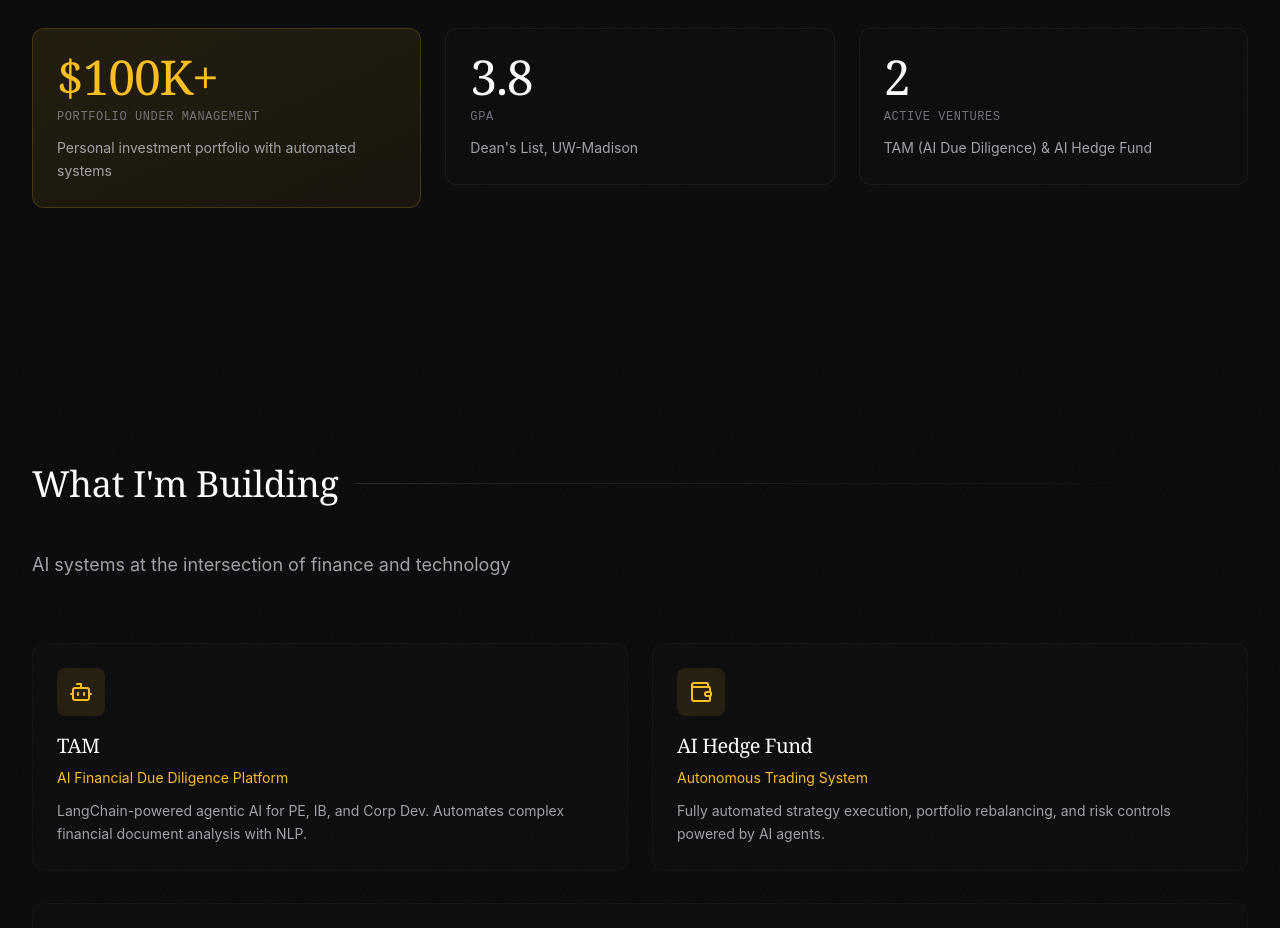
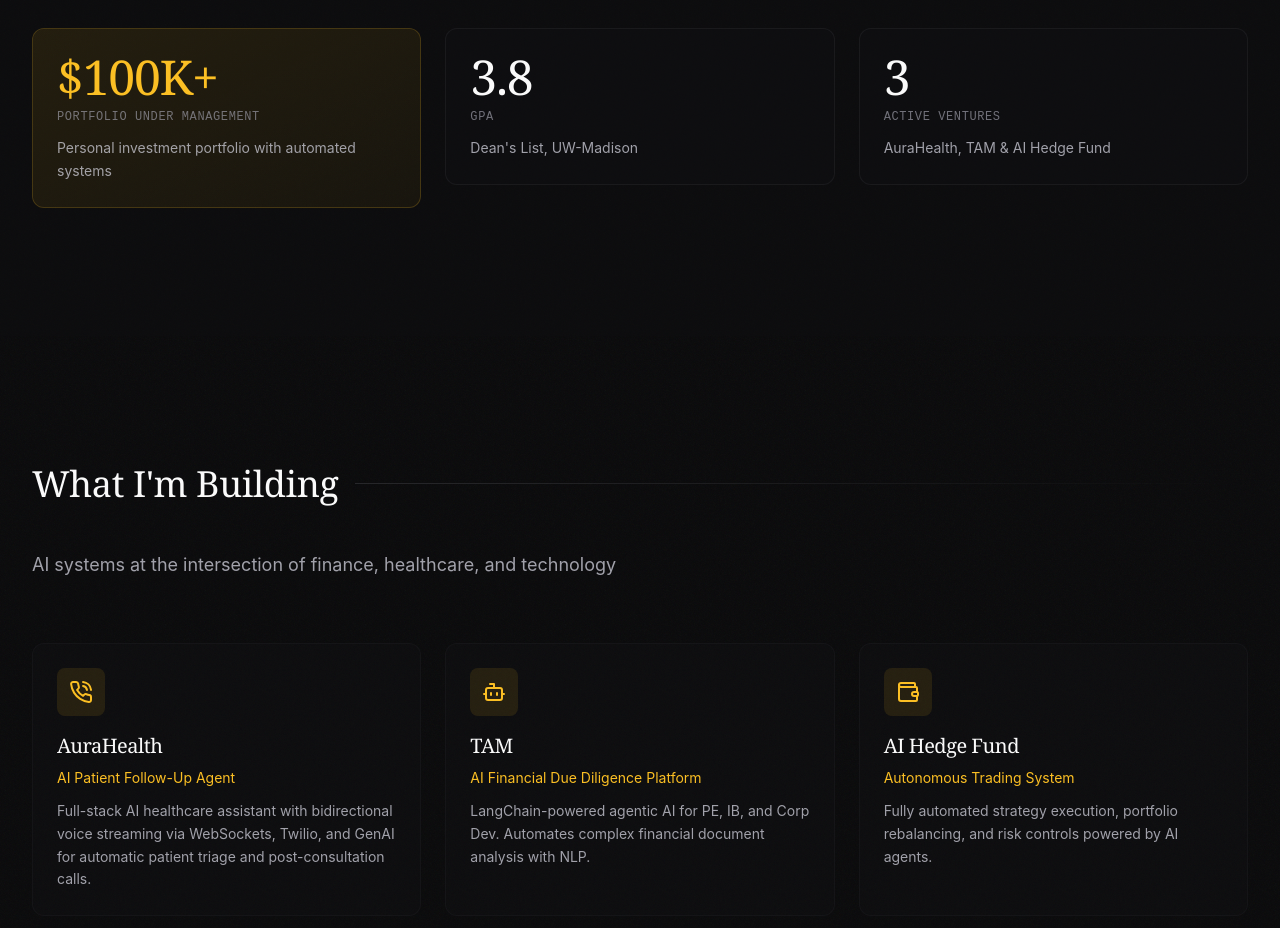
Before and after one commit to yasharvind12345/Personal-Website, a Next.js app in the folder yash-arvind-website/: page / in a window 1280 px wide. Shown: the part 900-1828 px from the top of the page. Built offline with nearby package versions, Linux system fonts and the light colour scheme.

Commit message:
feat: Add AuraHealth project to website

```diff
--- a/yash-arvind-website/app/page.tsx
+++ b/yash-arvind-website/app/page.tsx
@@ -9,6 +9,7 @@
   GraduationCap,
   Wallet,
   Download,
+  PhoneCall,
 } from 'lucide-react';
 
 import { Section, Button, StatCard } from '@/components';
@@ -27,9 +28,9 @@
     description: "Dean's List, UW-Madison",
   },
   {
-    value: '2',
+    value: '3',
     label: 'Active Ventures',
-    description: 'TAM (AI Due Diligence) & AI Hedge Fund',
+    description: 'AuraHealth, TAM & AI Hedge Fund',
   },
 ];
 
@@ -212,9 +213,29 @@
       {/* WHAT I'M BUILDING SECTION */}
       <Section
         heading="What I'm Building"
-        subheading="AI systems at the intersection of finance and technology"
+        subheading="AI systems at the intersection of finance, healthcare, and technology"
       >
-        <div className="grid grid-cols-1 md:grid-cols-2 gap-6">
+        <div className="grid grid-cols-1 md:grid-cols-2 lg:grid-cols-3 gap-6">
+          {/* AuraHealth */}
+          <motion.div
+            className="group p-6 rounded-xl bg-void-800/30 border border-steel-800/30 hover:border-steel-700/50 transition-all"
+            initial={{ opacity: 0, y: 20 }}
+            whileInView={{ opacity: 1, y: 0 }}
+            viewport={{ once: true }}
+          >
+            <div className="p-3 bg-accent-400/10 rounded-lg w-fit mb-4 group-hover:bg-accent-400/20 transition-colors">
+              <PhoneCall className="w-6 h-6 text-accent-400" />
+            </div>
+            <h3 className="font-display text-xl text-steel-50 mb-2">
+              AuraHealth
+            </h3>
+            <p className="text-sm text-accent-400 mb-3">AI Patient Follow-Up Agent</p>
+            <p className="text-steel-400 text-sm leading-relaxed">
+              Full-stack AI healthcare assistant with bidirectional voice streaming via WebSockets,
+              Twilio, and GenAI for automatic patient triage and post-consultation calls.
+            </p>
+          </motion.div>
+
           {/* TAM */}
           <motion.div
             className="group p-6 rounded-xl bg-void-800/30 border border-steel-800/30 hover:border-steel-700/50 transition-all"
--- a/yash-arvind-website/app/projects/page.tsx
+++ b/yash-arvind-website/app/projects/page.tsx
@@ -7,12 +7,25 @@
   Package,
   Wallet,
   ArrowRight,
+  PhoneCall,
 } from 'lucide-react';
 
 import { Section, ProjectCard, Tag, Button } from '@/components';
 
 // All ventures and projects
 const allVentures = [
+  {
+    title: 'AuraHealth',
+    description: 'AI Patient Follow-Up Agent',
+    longDescription: 'Developed an AI-powered healthcare assistant that automatically performs post-consultation follow-ups via phone calls. Built a full-stack system using FastAPI, Next.js, and WebSockets. Integrated Twilio for real-time bidirectional audio streaming, utilizing Google STT/TTS and Gemini 2.5 Flash for RAG-augmented symptom triage and doctor escalation.',
+    tags: ['FastAPI', 'Next.js', 'WebSockets', 'GenAI Voice', 'Twilio'],
+    status: 'active' as const,
+    icon: <PhoneCall size={24} />,
+    metrics: [
+      { label: 'Domain', value: 'Healthcare AI' },
+      { label: 'Stack', value: 'Full-Stack' },
+    ],
+  },
   {
     title: 'TAM',
     description: 'AI Financial Due Diligence Platform',
--- a/yash-arvind-website/app/trajectory/page.tsx
+++ b/yash-arvind-website/app/trajectory/page.tsx
@@ -28,6 +28,7 @@
   Award,
   Bot,
   ChevronRight,
+  PhoneCall,
 } from 'lucide-react';
 
 // Import reusable components
@@ -86,6 +87,15 @@
  * Edit these to update major projects and ventures
  */
 const projects = [
+  {
+    title: 'AuraHealth',
+    type: 'Healthcare AI System',
+    year: '2025',
+    description:
+      'Developed an AI-powered healthcare assistant that automatically performs post-consultation follow-ups via phone calls using WebSockets, Twilio, and Gemini 2.5 Flash for real-time symptom triage.',
+    icon: PhoneCall,
+    highlight: true,
+  },
   {
     title: 'TAM',
     type: 'Financial AI Platform',
@@ -244,20 +254,18 @@
               >
                 {/* Project Icon */}
                 <div
-                  className={`w-12 h-12 rounded-lg flex items-center justify-center mb-4 ${
-                    project.highlight
+                  className={`w-12 h-12 rounded-lg flex items-center justify-center mb-4 ${project.highlight
                       ? 'bg-accent-400/20 text-accent-400'
                       : 'bg-steel-800 text-steel-400'
-                  }`}
+                    }`}
                 >
                   <project.icon className="w-6 h-6" />
                 </div>
 
                 {/* Project Type Badge */}
                 <span
-                  className={`inline-block font-mono text-xs uppercase tracking-wider mb-2 ${
-                    project.highlight ? 'text-accent-400' : 'text-steel-500'
-                  }`}
+                  className={`inline-block font-mono text-xs uppercase tracking-wider mb-2 ${project.highlight ? 'text-accent-400' : 'text-steel-500'
+                    }`}
                 >
                   {project.type}
                 </span>
```
